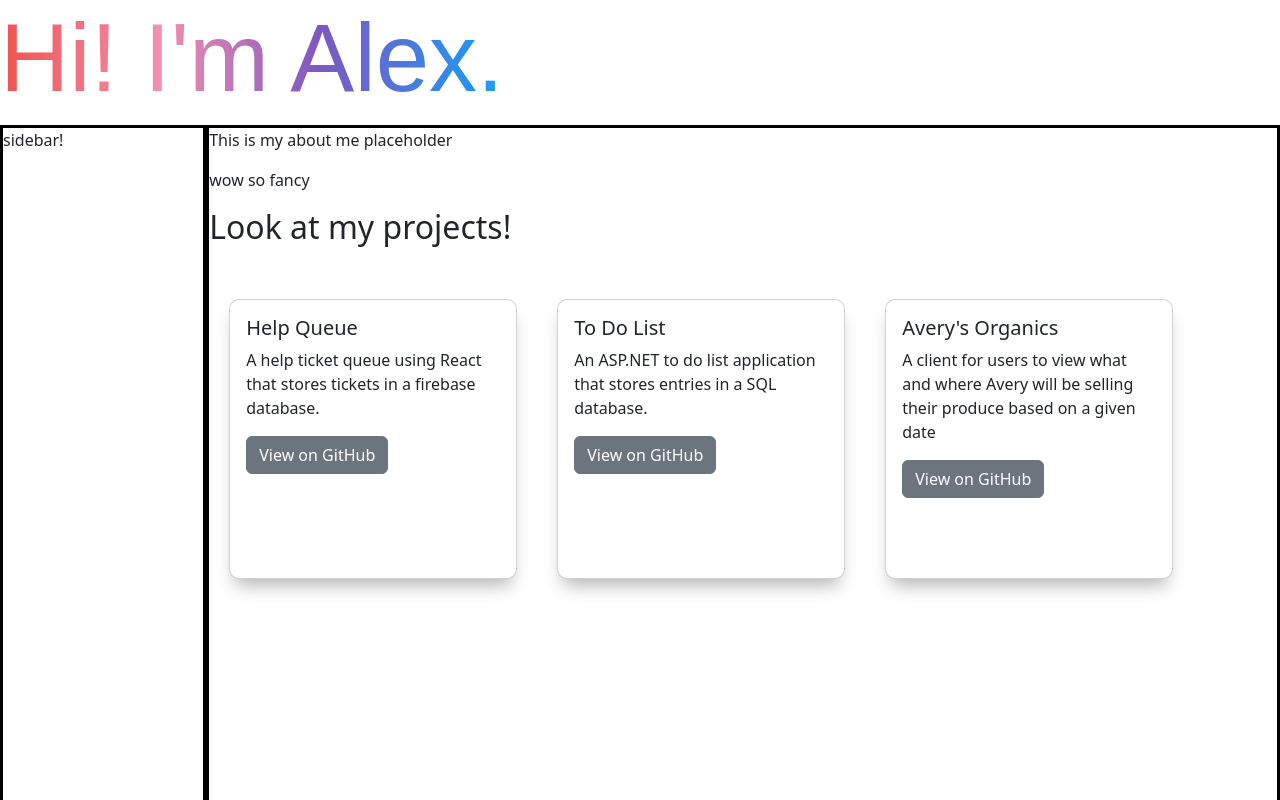
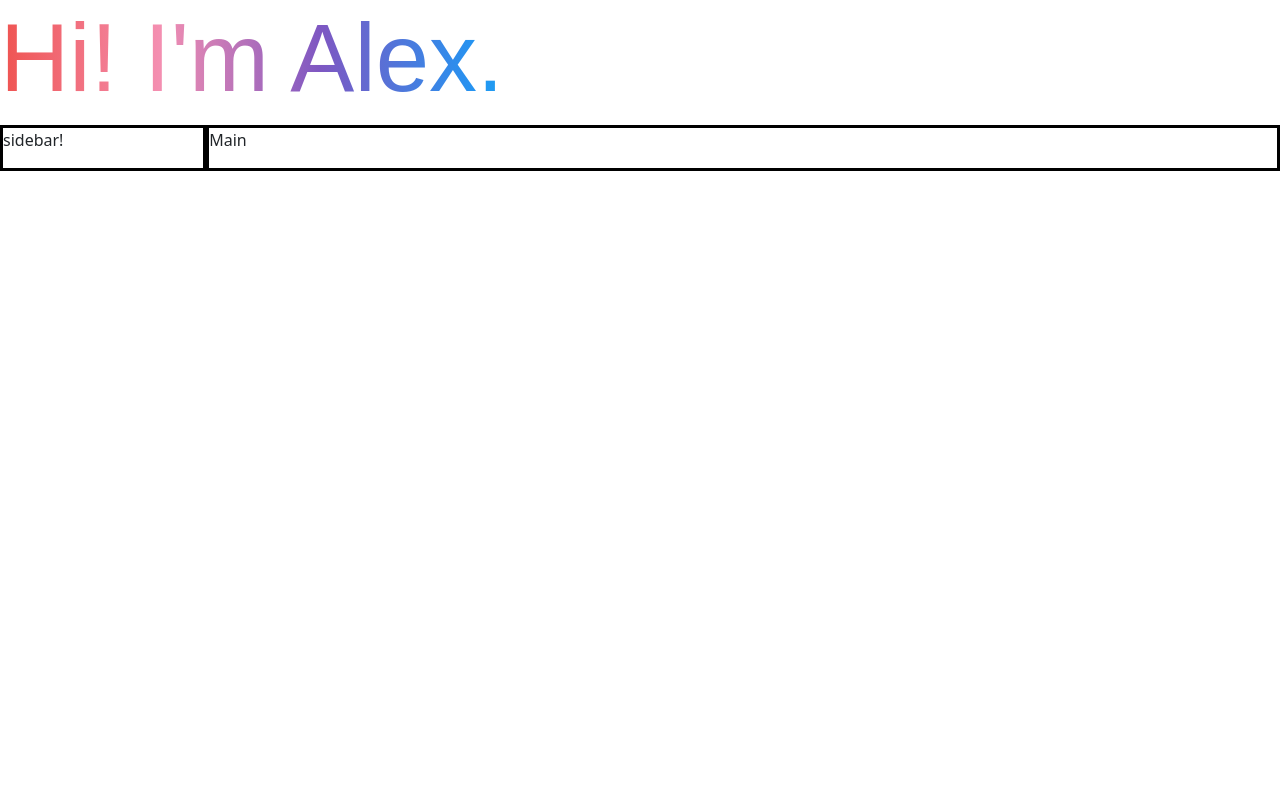
Before and after one commit to alexiusvdt/profile, a React (Create React App) app: page / in a window 1280 px wide. Shown: the top 800 px of the page. Built offline with nearby package versions, Linux system fonts and the light colour scheme.

Commit message:
experimenting with passing fragments as props

```diff
--- a/src/components/PageControl.js
+++ b/src/components/PageControl.js
@@ -6,6 +6,13 @@ import Projects from './Projects';
 import ContactForm from './ContactMe';
 import AboutMe from './AboutMe';
 import Sidebar from './Sidebar';
+
+function PageControl(){
+  const [rightContent, setRightContent] = useState("Main")
+  const [leftWeight, setLeftWeight] = useState(0.75)
+  const [rightWeight, setRightWeight] = useState(4)
+
+
 
 const Container = styled.div`
   display: flex;
@@ -16,20 +23,17 @@ const Pane = styled.div`
   border: solid 3px black;
 `;
 
-const PageControl = ({
-  leftWeight = 0.75,
-  rightWeight = 4,
-}) => {
   return (
     <Container>
       <Pane weight={leftWeight}>
         <Sidebar />
       </Pane>
       <Pane weight={rightWeight}>
-        <AboutMe />
+        {rightContent}
+        {/* <AboutMe /> */}
         {/* <Main /> */}
-        <Projects />
-        <ContactForm />
+        {/* <Projects />
+        <ContactForm /> */}
       </Pane>
     </Container>
   );
```
